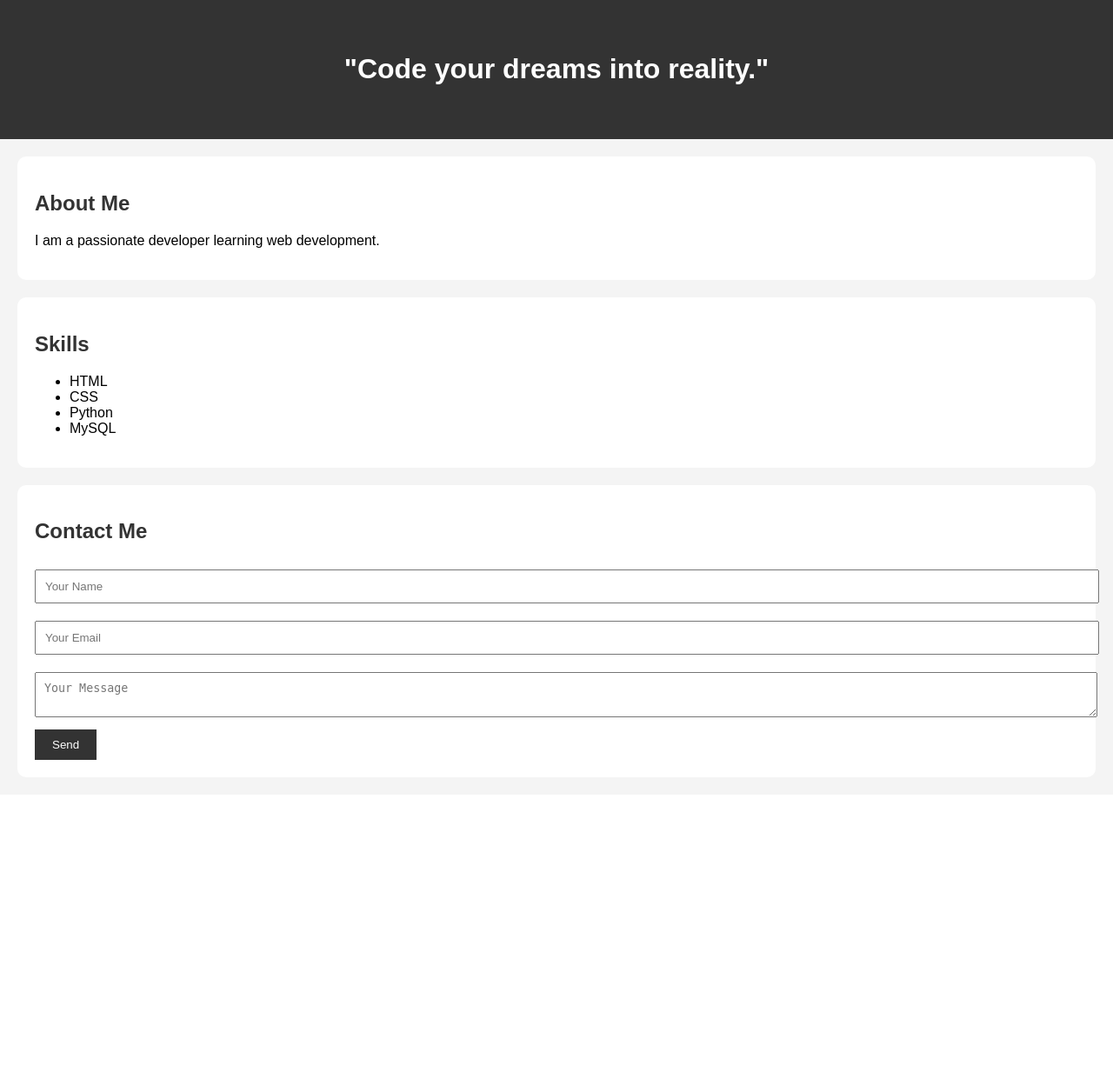
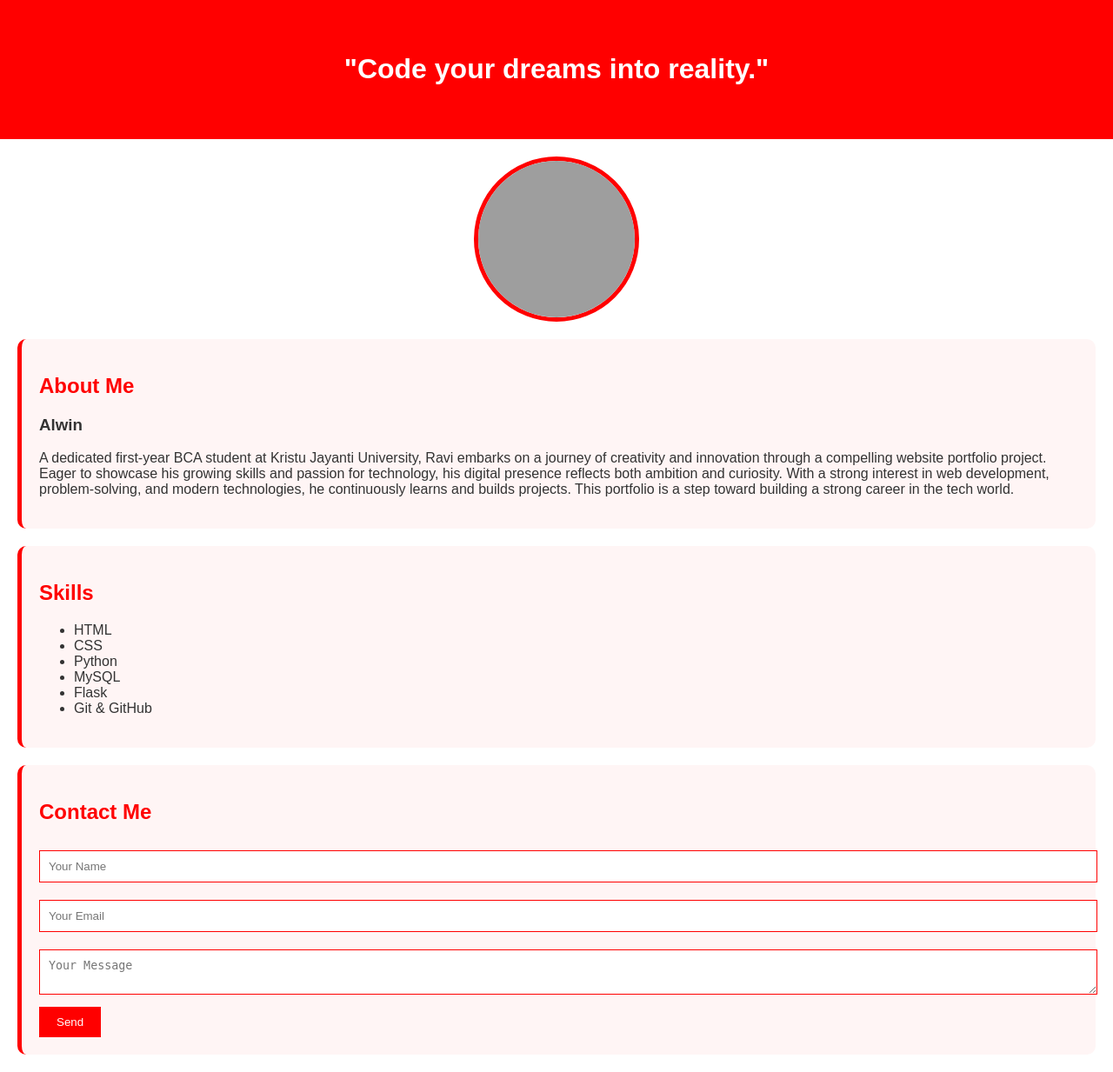
Before and after one commit to 25bcad34-A/help, a Flask app: page / in a window 1280 px wide. Shown: the whole page at 87% size. Before the commit the page ends 874 px from the top, so only its background shows below. Run offline with Flask 3, Linux system fonts and the light colour scheme; grey boxes are pictures that could not be loaded.

Commit message:
Updated portfolio design and fixed MySQL connection

```diff
--- a/static/style.css
+++ b/static/style.css
@@ -1,37 +1,59 @@
 body {
     font-family: Arial;
     margin: 0;
-    background: #f4f4f4;
+    background: white;
+    color: #333;
 }
 
 header {
-    background: #333;
+    background: red;
     color: white;
     padding: 40px;
     text-align: center;
 }
 
+/* CENTER PHOTO */
+.photo-container {
+    display: flex;
+    justify-content: center;
+    margin-top: 20px;
+}
+
+.photo-container img {
+    width: 180px;
+    height: 180px;
+    border-radius: 50%;
+    border: 5px solid red;
+    object-fit: cover;
+}
+
 section {
     padding: 20px;
     margin: 20px;
-    background: white;
+    background: #fff5f5;
+    border-left: 5px solid red;
     border-radius: 10px;
 }
 
 h2 {
-    color: #333;
+    color: red;
 }
 
 form input, form textarea {
     width: 100%;
     margin: 10px 0;
     padding: 10px;
+    border: 1px solid red;
 }
 
 button {
     padding: 10px 20px;
-    background: #333;
+    background: red;
     color: white;
     border: none;
     cursor: pointer;
 }
+
+button:hover {
+    background: darkred;
+}
--- a/templates/index.html
+++ b/templates/index.html
@@ -1,7 +1,7 @@
 <!DOCTYPE html>
 <html>
 <head>
-    <title>My Portfolio</title>
+    <title>Alwin Portfolio</title>
     <link rel="stylesheet" href="{{ url_for('static', filename='style.css') }}">
 </head>
 <body>
@@ -10,22 +10,37 @@
     <h1>"Code your dreams into reality."</h1>
 </header>
 
-<section id="about">
+<!-- PHOTO -->
+<div class="photo-container">
+    <img src="{{ url_for('static', filename='profile.jpg') }}" alt="My Photo">
+</div>
+
+<section>
     <h2>About Me</h2>
-    <p>I am a passionate developer learning web development.</p>
+    <h3>Alwin</h3>
+    <p>
+        A dedicated first-year BCA student at Kristu Jayanti University, Ravi embarks on a journey of creativity and innovation through a compelling website portfolio project.
+        Eager to showcase his growing skills and passion for technology, his digital presence reflects both ambition and curiosity.
+
+        With a strong interest in web development, problem-solving, and modern technologies, he continuously learns and builds projects.
+
+        This portfolio is a step toward building a strong career in the tech world.
+    </p>
 </section>
 
-<section id="skills">
+<section>
     <h2>Skills</h2>
     <ul>
         <li>HTML</li>
         <li>CSS</li>
         <li>Python</li>
         <li>MySQL</li>
+        <li>Flask</li>
+        <li>Git & GitHub</li>
     </ul>
 </section>
 
-<section id="contact">
+<section>
     <h2>Contact Me</h2>
     <form action="/contact" method="POST">
         <input type="text" name="name" placeholder="Your Name" required>
```
Also changed, not shown: static/photo.jpg (added).
